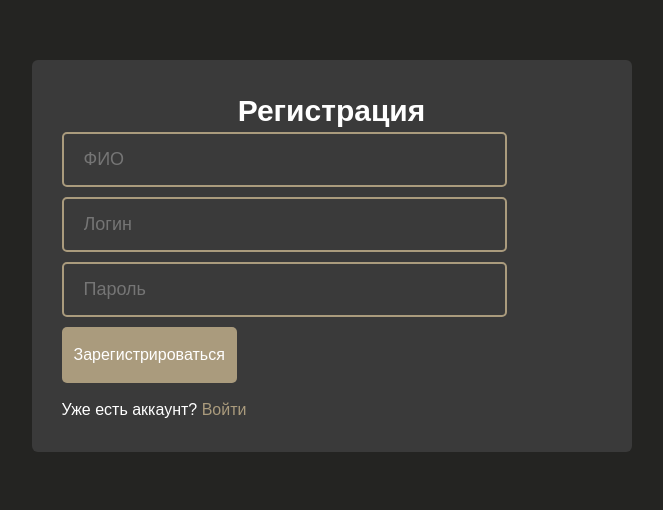
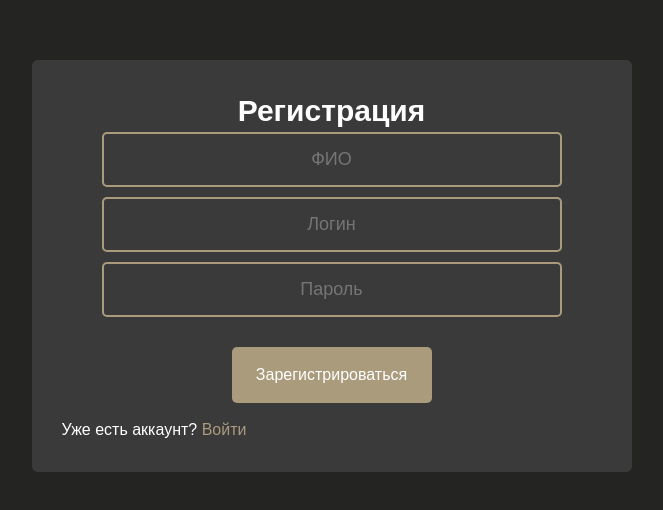
Before and after one commit to o-Anna-o/loading-time-frontend, a React (Vite) app: page /register in a window 1280 px wide. Shown: the top 510 px of the page, without its empty margins (316-979 px from the left). Built offline with nearby package versions, Linux system fonts and the light colour scheme.

Commit message:
исправления по лаб 7: убрала кнопку Сохранить для М-М, сделала диапозон дат

```diff
--- a/src/pages/LoginPage.tsx
+++ b/src/pages/LoginPage.tsx
@@ -36,17 +36,18 @@ export default function LoginPage() {
       <div style={{ width: 600, marginTop: 40, background: '#3A3A3A', padding: 30, borderRadius: 6 }}>
         <h2>Вход</h2>
         {error && <div style={{ color: 'red', marginBottom: 10 }}>{error}</div>}
-        <form onSubmit={onSubmit}>
-          <div style={{ marginBottom: 10 }}>
+        <form onSubmit={onSubmit} style={{ display: 'flex', flexDirection: 'column', alignItems: 'center' }}>
+          <div style={{ marginBottom: 10, width: '100%', display: 'flex', justifyContent: 'center' }}>
             <input
               className="request__cnt-input"
               placeholder="Логин"
               value={login}
               onChange={e => setLogin(e.target.value)}
               disabled={loading}
+              style={{ width: 460, textAlign: 'center' }}
             />
           </div>
-          <div style={{ marginBottom: 10 }}>
+          <div style={{ marginBottom: 10, width: '100%', display: 'flex', justifyContent: 'center' }}>
             <input
               className="request__cnt-input"
               type="password"
@@ -54,11 +55,14 @@ export default function LoginPage() {
               value={password}
               onChange={e => setPassword(e.target.value)}
               disabled={loading}
+              style={{ width: 460, textAlign: 'center' }}
             />
           </div>
-          <button className="btn" type="submit" disabled={loading}>
-            {loading ? 'Вход...' : 'Войти'}
-          </button>
+          <div style={{ display: 'flex', justifyContent: 'center', marginTop: 20 }}>
+            <button className="btn" type="submit" disabled={loading} style={{ width: 200 }}>
+              {loading ? 'Вход...' : 'Войти'}
+            </button>
+          </div>
         </form>
 
         <div style={{ marginTop: 15 }}>
--- a/src/pages/RegisterPage.tsx
+++ b/src/pages/RegisterPage.tsx
@@ -44,28 +44,30 @@ export default function RegisterPage() {
 
         {error && <div style={{ color: 'red', marginBottom: 10 }}>{error}</div>}
 
-        <form onSubmit={onSubmit}>
-          <div style={{ marginBottom: 10 }}>
+        <form onSubmit={onSubmit} style={{ display: 'flex', flexDirection: 'column', alignItems: 'center' }}>
+          <div style={{ marginBottom: 10, width: '100%', display: 'flex', justifyContent: 'center' }}>
             <input
               className="request__cnt-input"
               placeholder="ФИО"
               value={fio}
               onChange={e => setFio(e.target.value)}
               disabled={loading}
+              style={{ width: 460, textAlign: 'center' }}
             />
           </div>
 
-          <div style={{ marginBottom: 10 }}>
+          <div style={{ marginBottom: 10, width: '100%', display: 'flex', justifyContent: 'center' }}>
             <input
               className="request__cnt-input"
               placeholder="Логин"
               value={login}
               onChange={e => setLogin(e.target.value)}
               disabled={loading}
+              style={{ width: 460, textAlign: 'center' }}
             />
           </div>
 
-          <div style={{ marginBottom: 10 }}>
+          <div style={{ marginBottom: 10, width: '100%', display: 'flex', justifyContent: 'center' }}>
             <input
               className="request__cnt-input"
               type="password"
@@ -73,12 +75,15 @@ export default function RegisterPage() {
               value={password}
               onChange={e => setPassword(e.target.value)}
               disabled={loading}
+              style={{ width: 460, textAlign: 'center' }}
             />
           </div>
 
-          <button className="btn" type="submit" disabled={loading}>
-            {loading ? 'Регистрация...' : 'Зарегистрироваться'}
-          </button>
+          <div style={{ display: 'flex', justifyContent: 'center', marginTop: 20 }}>
+            <button className="btn" type="submit" disabled={loading} style={{ width: 200 }}>
+              {loading ? 'Регистрация...' : 'Зарегистрироваться'}
+            </button>
+          </div>
         </form>
 
         <div style={{ marginTop: 15 }}>
```
